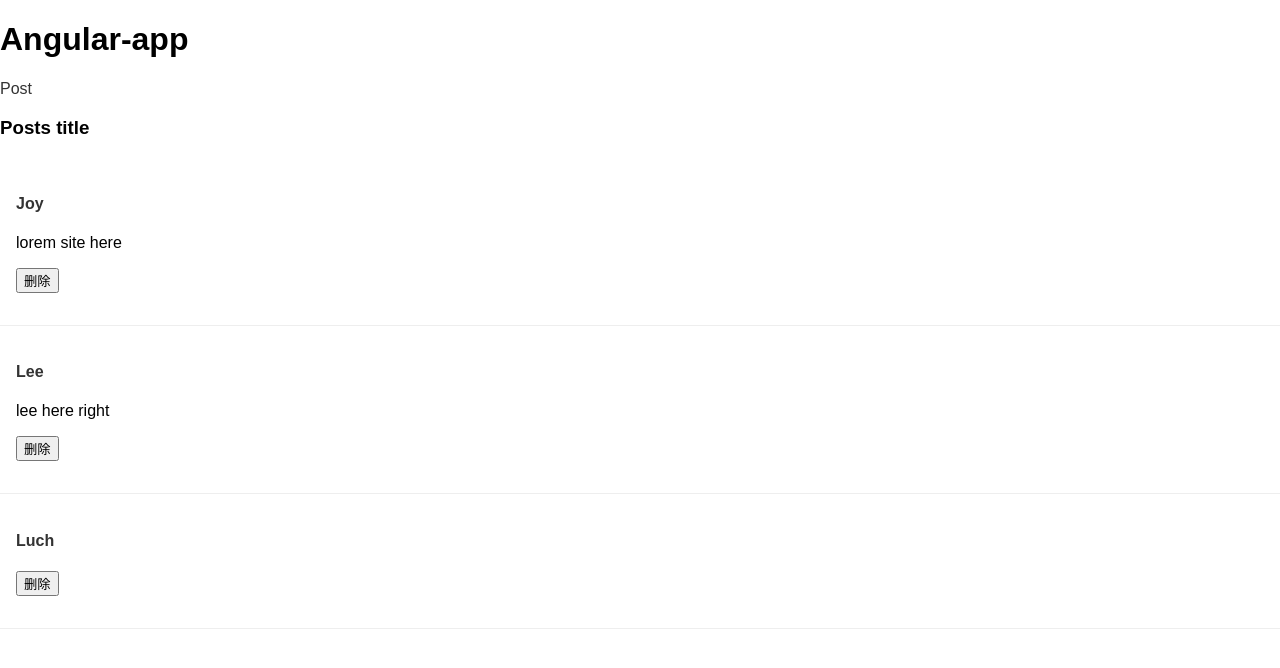
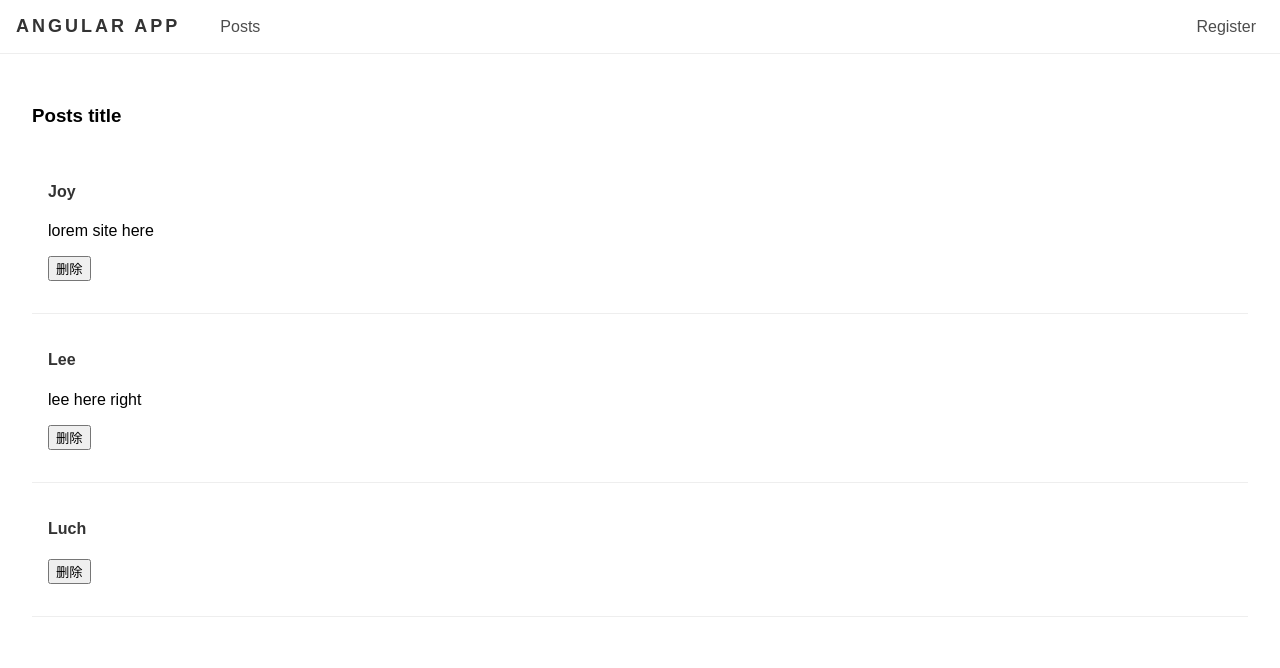
Before and after one commit to Michael2013518/angular-app, an Angular app: page /posts in a window 1280 px wide. Shown: the top 668 px of the page. Built offline with nearby package versions, Linux system fonts and the light colour scheme.

Commit message:
src/app/modules/post/component/post-details/post-details.component.ts

```diff
--- a/src/app/app.component.html
+++ b/src/app/app.component.html
@@ -1,3 +1,4 @@
-<h1>{{ title }}</h1>
-<a [routerLink] = "['/posts']">Post</a>
-<router-outlet></router-outlet>
+<app-header></app-header>
+<div class="container">
+  <router-outlet></router-outlet>
+</div>
--- a/src/app/modules/post/component/post-details/post-details.component.html
+++ b/src/app/modules/post/component/post-details/post-details.component.html
@@ -1,3 +1,4 @@
 
 <h2>{{ entity.title }}</h2>
 <p *ngIf="entity.body">{{ entity.body }}</p>
+<button (click) = "gotoPosts(entity)">Back</button>
```
